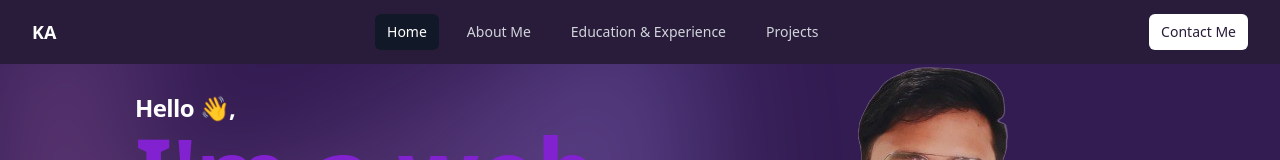
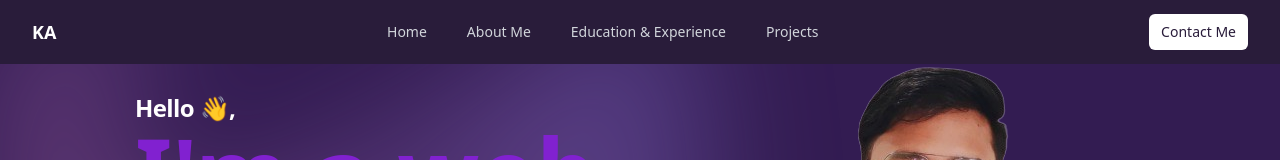
Before and after one commit to krish3742/portfolio, a React (Create React App) app: page / in a window 1280 px wide. Shown: the top 160 px of the page. Built offline with nearby package versions, Linux system fonts and the light colour scheme.

Commit message:
Changed the cursor to auto and errors to semibold font

```diff
--- a/src/components/About.module.css
+++ b/src/components/About.module.css
@@ -1,5 +1,4 @@
 .container {
-    cursor: default;
     background-color: #E1EBED;
     min-height: calc(100vh - 64px);
     display: flex;
--- a/src/components/Contact.js
+++ b/src/components/Contact.js
@@ -32,7 +32,7 @@
     }
     useEffect(() => {
         if(Object.keys(formErrors).length === 0) {
-            console.log('hey');
+            setFormValues(initialValues);
         }
     }, [formErrors]);
     return (
@@ -59,7 +59,7 @@
                             <div>
                                 <label htmlFor='Message'></label>
                                 <textarea type='text' name='message' rows={6} placeholder='Your message' className={Style.textarea} value={formValues.message} onChange={handleChange}></textarea>
-                                <p className='mx-6 text-red-600 font-medium pt-1'>{formErrors?.message}</p>
+                                <p className='mx-6 text-red-600 font-semibold pt-1'>{formErrors?.message}</p>
                             </div>
                             <div>
                                 <button className={Style.button}>Submit</button>
--- a/src/components/Contact.module.css
+++ b/src/components/Contact.module.css
@@ -7,7 +7,6 @@
 }
 
 .container {
-    cursor: default;
     background-color: #DCCFED;
     width: 98.5%;
     min-height: max-content;
--- a/src/components/Experience.module.css
+++ b/src/components/Experience.module.css
@@ -6,7 +6,6 @@
 }
 
 .container {
-    cursor: default;
     background-color: #DCCFED;
     width: 98.5%;
     min-height: calc(100vh - 64px);
--- a/src/components/Home.module.css
+++ b/src/components/Home.module.css
@@ -6,7 +6,6 @@
     align-items: center;
     justify-content: center;
     overflow: hidden;
-    cursor: default;
 }
 
 .container {
--- a/src/components/Navbar.js
+++ b/src/components/Navbar.js
@@ -21,11 +21,11 @@
                         </div>
                         <div className="flex flex-1 items-center justify-center sm:items-stretch sm:justify-between sm:overflow-hidden">
                             <div className="flex items-center justify-center text-lg font-bold">
-                                <p className="text-white cursor-default">KA</p>
+                                <p className="text-white">KA</p>
                             </div>
                             <div className="hidden sm:ml-6 sm:block">
                                 <div className="flex space-x-4">
-                                    <a href="google.com" className="rounded-md bg-gray-900 px-3 py-2 text-sm font-medium text-white" aria-current="page">Home</a>
+                                    <a href="google.com" className="rounded-md px-3 py-2 text-sm font-medium text-gray-300 hover:bg-gray-700 hover:text-white" aria-current="page">Home</a>
                                     <a href="google.com" className="rounded-md px-3 py-2 text-sm font-medium text-gray-300 hover:bg-gray-700 hover:text-white">About Me</a>
                                     <a href="google.com" className="rounded-md px-3 py-2 text-sm font-medium text-gray-300 hover:bg-gray-700 hover:text-white">Education & Experience</a>
                                     <a href="google.com" className="rounded-md px-3 py-2 text-sm font-medium text-gray-300 hover:bg-gray-700 hover:text-white">Projects</a>
@@ -42,7 +42,7 @@
                 {isMenuOpen &&
                     <div className="sm:hidden" id="mobile-menu">
                         <div className="space-y-1 px-2 pb-3 pt-2">
-                            <a href="google.com" className="block rounded-md bg-gray-900 px-3 py-2 text-base font-medium text-white" aria-current="page">Home</a>
+                            <a href="google.com" className="block rounded-md px-3 py-2 text-base font-medium text-gray-300 hover:bg-gray-700 hover:text-white">Home</a>
                             <a href="google.com" className="block rounded-md px-3 py-2 text-base font-medium text-gray-300 hover:bg-gray-700 hover:text-white">About Me</a>
                             <a href="google.com" className="block rounded-md px-3 py-2 text-base font-medium text-gray-300 hover:bg-gray-700 hover:text-white">Education & Experience</a>
                             <a href="google.com" className="block rounded-md px-3 py-2 text-base font-medium text-gray-300 hover:bg-gray-700 hover:text-white">Projects</a>
```
